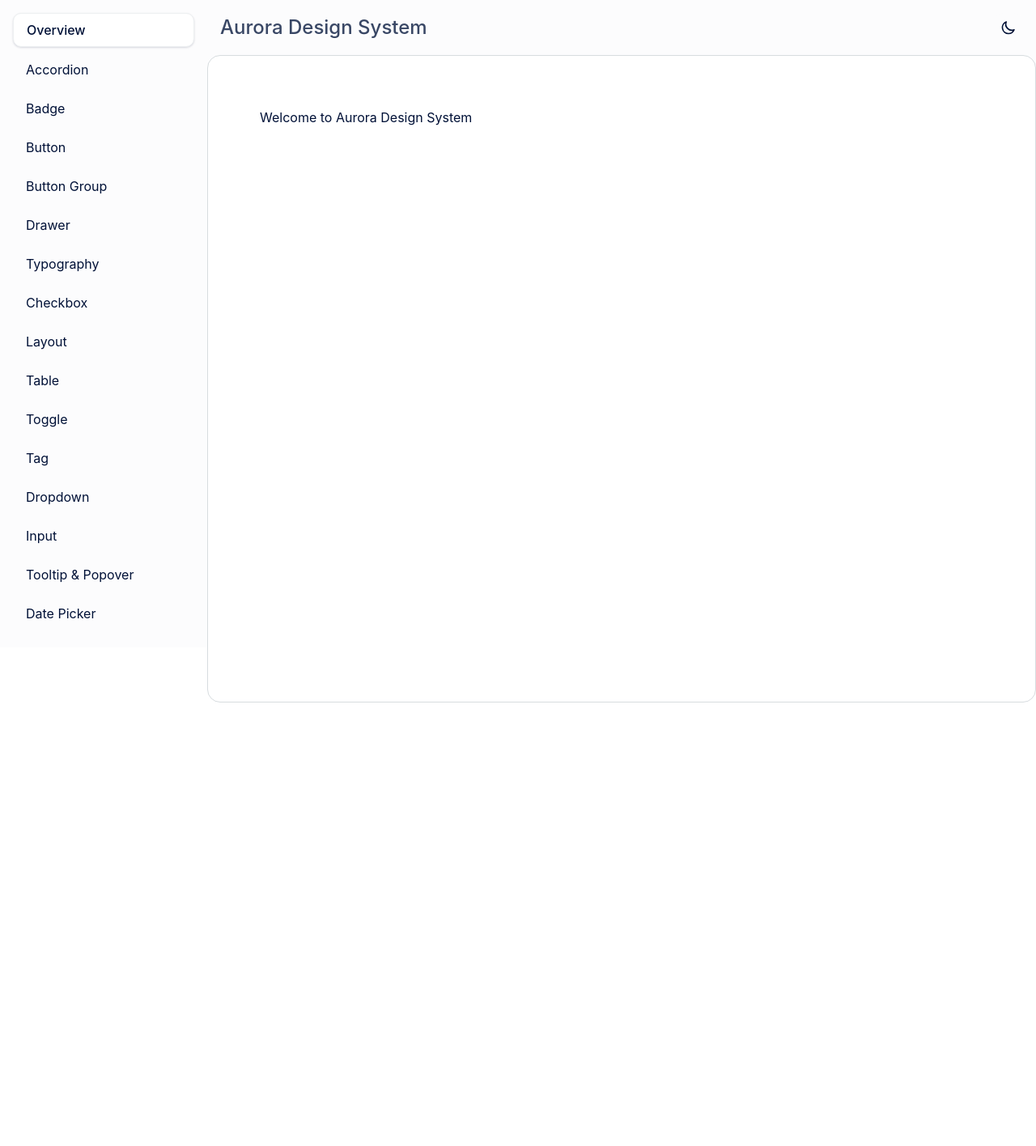
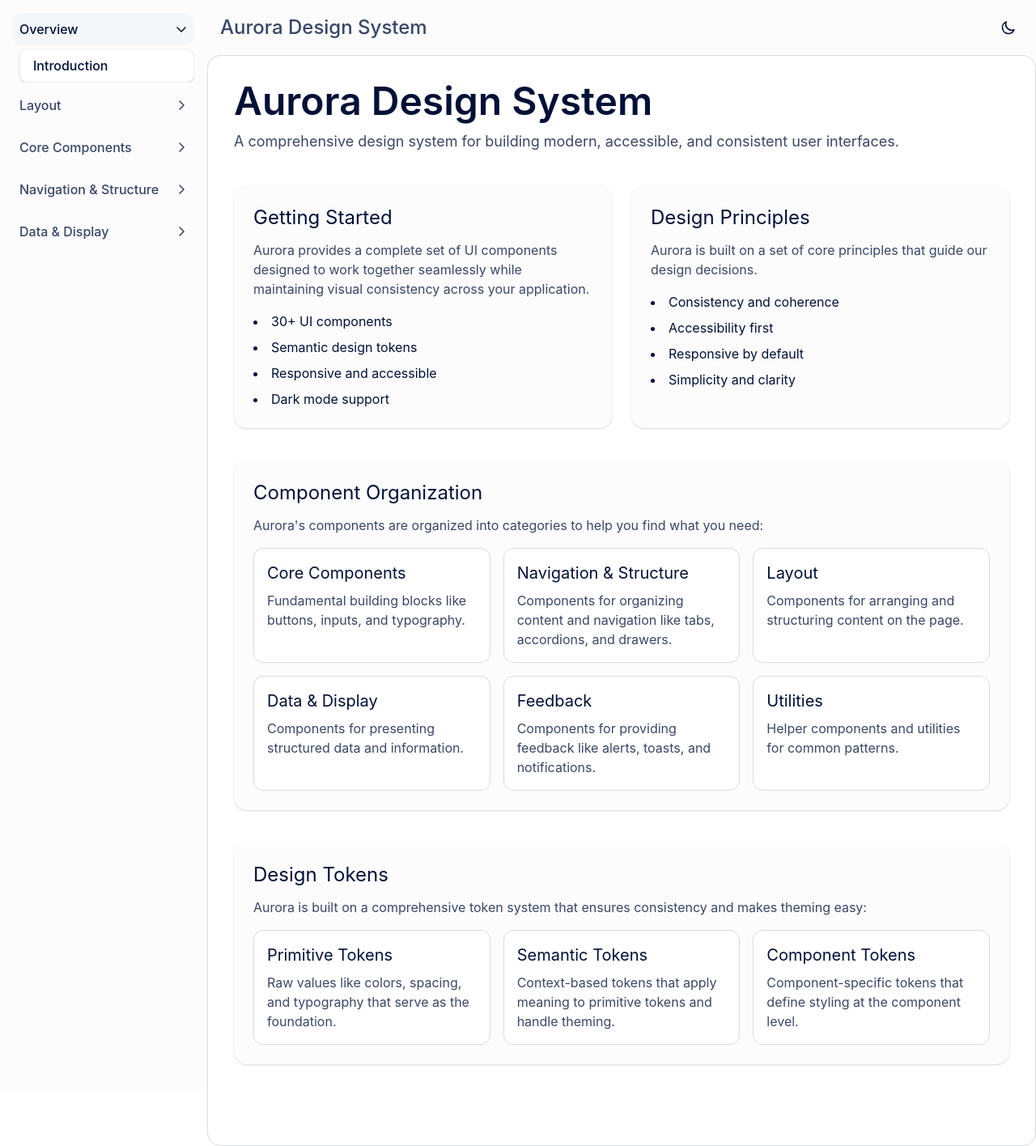
Before and after one commit to gtimeyin/Aurora-Design-System, a React (Create React App) app: page / in a window 1280 px wide. Shown: the whole page at 81% size. Before the commit the page ends 868 px from the top, so only its background shows below. Built offline with nearby package versions, Linux system fonts and the light colour scheme.

Commit message:
Refactor table component to improve performance and usability; enhance Checkbox component for better accessibility; update TableDemo page and refine App and Sidebar for seamless navigation.

```diff
--- a/src/App.tsx
+++ b/src/App.tsx
@@ -19,6 +19,7 @@ import { ButtonGroupDemo } from './pages/ButtonGroupDemo';
 import { BentoBoxDemo } from './pages/BentoBoxDemo';
 import { AccordionDemo } from './pages/AccordionDemo';
 import { DrawerDemo } from './pages/DrawerDemo';
+import { IntroductionDemo } from './pages/IntroductionDemo';
 
 function App() {
   const [activeDemo, setActiveDemo] = useState('overview');
@@ -26,7 +27,7 @@ function App() {
   const renderDemo = () => {
     switch (activeDemo) {
       case 'overview':
-        return <div className="p-8">Welcome to Aurora Design System</div>;
+        return <IntroductionDemo />;
       case 'badge':
         return <BadgeDemo />;
       case 'button':
--- a/src/components/Sidebar.tsx
+++ b/src/components/Sidebar.tsx
@@ -1,29 +1,61 @@
-import React from 'react';
+import React, { useState } from 'react';
+import { CaretDown, CaretRight } from '@phosphor-icons/react';
 
 type Demo = {
   id: string;
   label: string;
 };
 
-const demos: Demo[] = [
-  { id: 'overview', label: 'Overview' },
-  { id: 'accordion', label: 'Accordion' },
-  { id: 'badge', label: 'Badge' },
+type DemoGroup = {
+  label: string;
+  items: Demo[];
+};
+
+// Group components into logical categories
+const demoGroups: DemoGroup[] = [
+  {
+    label: "Overview",
+    items: [
+      { id: 'overview', label: 'Introduction' },
+    ]
+  },
+  {
+    label: "Layout",
+    items: [
+      { id: 'layout', label: 'Layout' },
+      { id: 'bento-box', label: 'Bento Box' },
+    ]
+  },
+  {
+    label: "Core Components",
+    items: [
       { id: 'button', label: 'Button' },
       { id: 'button-group', label: 'Button Group' },
+      { id: 'typography', label: 'Typography' },
+      { id: 'badge', label: 'Badge' },
+      { id: 'tag', label: 'Tag' },
+      { id: 'checkbox', label: 'Checkbox' },
+      { id: 'toggle', label: 'Toggle' },
+      { id: 'input', label: 'Input' },
+    ]
+  },
+  {
+    label: "Navigation & Structure",
+    items: [
+      { id: 'tabs', label: 'Tabs' },
+      { id: 'accordion', label: 'Accordion' },
       { id: 'drawer', label: 'Drawer' },
-  { id: 'typography', label: 'Typography' },
-  { id: 'checkbox', label: 'Checkbox' },
-  { id: 'layout', label: 'Layout' },
+      { id: 'dropdown', label: 'Dropdown' },
+    ]
+  },
+  {
+    label: "Data & Display",
+    items: [
       { id: 'table', label: 'Table' },
-  { id: 'toggle', label: 'Toggle' },
-  { id: 'tag', label: 'Tag' },
-  { id: 'dropdown', label: 'Dropdown' },
-  { id: 'input', label: 'Input' },
       { id: 'tooltip-popover', label: 'Tooltip & Popover' },
       { id: 'datepicker', label: 'Date Picker' },
-  { id: 'tabs', label: 'Tabs' },
-  { id: 'bento-box', label: 'Bento Box' },
+    ]
+  }
 ];
 
 interface SidebarProps {
@@ -32,10 +64,59 @@ interface SidebarProps {
 }
 
 export const Sidebar: React.FC<SidebarProps> = ({ activeDemo, onDemoChange }) => {
+  // Track which groups are expanded
+  const [expandedGroups, setExpandedGroups] = useState<Record<string, boolean>>(() => {
+    // By default, expand the group containing the active demo
+    const initialState: Record<string, boolean> = {};
+
+    demoGroups.forEach((group, index) => {
+      if (group.items.some(item => item.id === activeDemo)) {
+        initialState[index] = true;
+      }
+    });
+
+    return initialState;
+  });
+
+  const toggleGroup = (groupIndex: number) => {
+    setExpandedGroups(prev => ({
+      ...prev,
+      [groupIndex]: !prev[groupIndex]
+    }));
+  };
+
+  // Find which group contains the active demo (for highlighting)
+  const findGroupWithActiveDemo = () => {
+    return demoGroups.findIndex(group =>
+      group.items.some(item => item.id === activeDemo)
+    );
+  };
+
   return (
     <nav className="w-64 h-screen bg-background-secondary p-4 fixed left-0 top-0 overflow-y-auto">
       <div className="space-y-2">
-        {demos.map((demo) => (
+        {demoGroups.map((group, groupIndex) => (
+          <div key={groupIndex} className="mb-2">
+            <button
+              onClick={() => toggleGroup(groupIndex)}
+              className={`w-full flex items-center justify-between p-2 rounded-md font-medium transition-colors
+                ${findGroupWithActiveDemo() === groupIndex
+                  ? 'bg-background-hover text-text-primary'
+                  : 'text-text-secondary hover:text-text-primary hover:bg-background-hover'
+                }`}
+            >
+              <span>{group.label}</span>
+              {expandedGroups[groupIndex]
+                ? <CaretDown size={16} weight="bold" />
+                : <CaretRight size={16} weight="bold" />
+              }
+            </button>
+
+            {/* Collapsible section for group items */}
+            <div className={`pl-2 mt-1 space-y-1 transition-all duration-200 overflow-hidden ${
+              expandedGroups[groupIndex] ? 'max-h-96 opacity-100' : 'max-h-0 opacity-0'
+            }`}>
+              {group.items.map((demo) => (
                 <button
                   key={demo.id}
                   onClick={() => onDemoChange(demo.id)}
@@ -49,6 +130,9 @@ export const Sidebar: React.FC<SidebarProps> = ({ activeDemo, onDemoChange }) =>
                 </button>
               ))}
             </div>
+          </div>
+        ))}
+      </div>
     </nav>
   );
 };
--- /dev/null
+++ b/src/pages/IntroductionDemo.tsx
@@ -0,0 +1,126 @@
+import React from 'react';
+
+export const IntroductionDemo = () => {
+  return (
+    <div className="space-y-10">
+      <div className="space-y-3">
+        <h1 className="text-display-sm text-text-primary">Aurora Design System</h1>
+        <p className="text-paragraph-lg text-text-secondary">
+          A comprehensive design system for building modern, accessible, and consistent user interfaces.
+        </p>
+      </div>
+
+      <div className="grid grid-cols-1 md:grid-cols-2 gap-6">
+        <div className="bg-background-secondary p-6 rounded-xl shadow-elevation-1">
+          <h2 className="text-heading-md text-text-primary mb-3">Getting Started</h2>
+          <p className="text-text-secondary mb-4">
+            Aurora provides a complete set of UI components designed to work together seamlessly while maintaining
+            visual consistency across your application.
+          </p>
+          <ul className="space-y-2 list-disc list-inside">
+            <li>30+ UI components</li>
+            <li>Semantic design tokens</li>
+            <li>Responsive and accessible</li>
+            <li>Dark mode support</li>
+          </ul>
+        </div>
+
+        <div className="bg-background-secondary p-6 rounded-xl shadow-elevation-1">
+          <h2 className="text-heading-md text-text-primary mb-3">Design Principles</h2>
+          <p className="text-text-secondary mb-4">
+            Aurora is built on a set of core principles that guide our design decisions.
+          </p>
+          <ul className="space-y-2 list-disc list-inside">
+            <li>Consistency and coherence</li>
+            <li>Accessibility first</li>
+            <li>Responsive by default</li>
+            <li>Simplicity and clarity</li>
+          </ul>
+        </div>
+      </div>
+
+      <div className="bg-background-secondary p-6 rounded-xl shadow-elevation-1">
+        <h2 className="text-heading-md text-text-primary mb-3">Component Organization</h2>
+        <p className="text-text-secondary mb-4">
+          Aurora's components are organized into categories to help you find what you need:
+        </p>
+
+        <div className="grid grid-cols-1 md:grid-cols-2 lg:grid-cols-3 gap-4">
+          <div className="bg-background-primary p-4 rounded-lg border border-border-secondary">
+            <h3 className="text-heading-sm text-text-primary mb-2">Core Components</h3>
+            <p className="text-text-secondary">
+              Fundamental building blocks like buttons, inputs, and typography.
+            </p>
+          </div>
+
+          <div className="bg-background-primary p-4 rounded-lg border border-border-secondary">
+            <h3 className="text-heading-sm text-text-primary mb-2">Navigation & Structure</h3>
+            <p className="text-text-secondary">
+              Components for organizing content and navigation like tabs, accordions, and drawers.
+            </p>
+          </div>
+
+          <div className="bg-background-primary p-4 rounded-lg border border-border-secondary">
+            <h3 className="text-heading-sm text-text-primary mb-2">Layout</h3>
+            <p className="text-text-secondary">
+              Components for arranging and structuring content on the page.
+            </p>
+          </div>
+
+          <div className="bg-background-primary p-4 rounded-lg border border-border-secondary">
+            <h3 className="text-heading-sm text-text-primary mb-2">Data & Display</h3>
+            <p className="text-text-secondary">
+              Components for presenting structured data and information.
+            </p>
+          </div>
+
+          <div className="bg-background-primary p-4 rounded-lg border border-border-secondary">
+            <h3 className="text-heading-sm text-text-primary mb-2">Feedback</h3>
+            <p className="text-text-secondary">
+              Components for providing feedback like alerts, toasts, and notifications.
+            </p>
+          </div>
+
+          <div className="bg-background-primary p-4 rounded-lg border border-border-secondary">
+            <h3 className="text-heading-sm text-text-primary mb-2">Utilities</h3>
+            <p className="text-text-secondary">
+              Helper components and utilities for common patterns.
+            </p>
+          </div>
+        </div>
+      </div>
+
+      <div className="bg-background-secondary p-6 rounded-xl shadow-elevation-1">
+        <h2 className="text-heading-md text-text-primary mb-3">Design Tokens</h2>
+        <p className="text-text-secondary mb-4">
+          Aurora is built on a comprehensive token system that ensures consistency and makes theming easy:
+        </p>
+
+        <div className="grid grid-cols-1 md:grid-cols-3 gap-4">
+          <div className="bg-background-primary p-4 rounded-lg border border-border-secondary">
+            <h3 className="text-heading-sm text-text-primary mb-2">Primitive Tokens</h3>
+            <p className="text-text-secondary">
+              Raw values like colors, spacing, and typography that serve as the foundation.
+            </p>
+          </div>
+
+          <div className="bg-background-primary p-4 rounded-lg border border-border-secondary">
+            <h3 className="text-heading-sm text-text-primary mb-2">Semantic Tokens</h3>
+            <p className="text-text-secondary">
+              Context-based tokens that apply meaning to primitive tokens and handle theming.
+            </p>
+          </div>
+
+          <div className="bg-background-primary p-4 rounded-lg border border-border-secondary">
+            <h3 className="text-heading-sm text-text-primary mb-2">Component Tokens</h3>
+            <p className="text-text-secondary">
+              Component-specific tokens that define styling at the component level.
+            </p>
+          </div>
+        </div>
+      </div>
+    </div>
+  );
+};
+
+export default IntroductionDemo;
```
Lines whose indentation alone changed are shown as unchanged.
